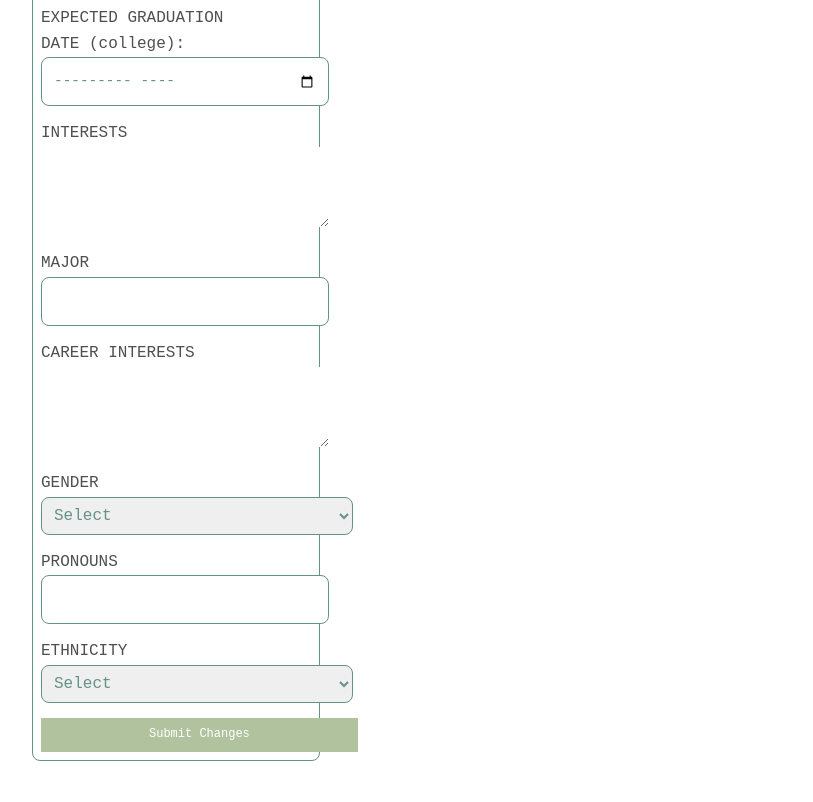
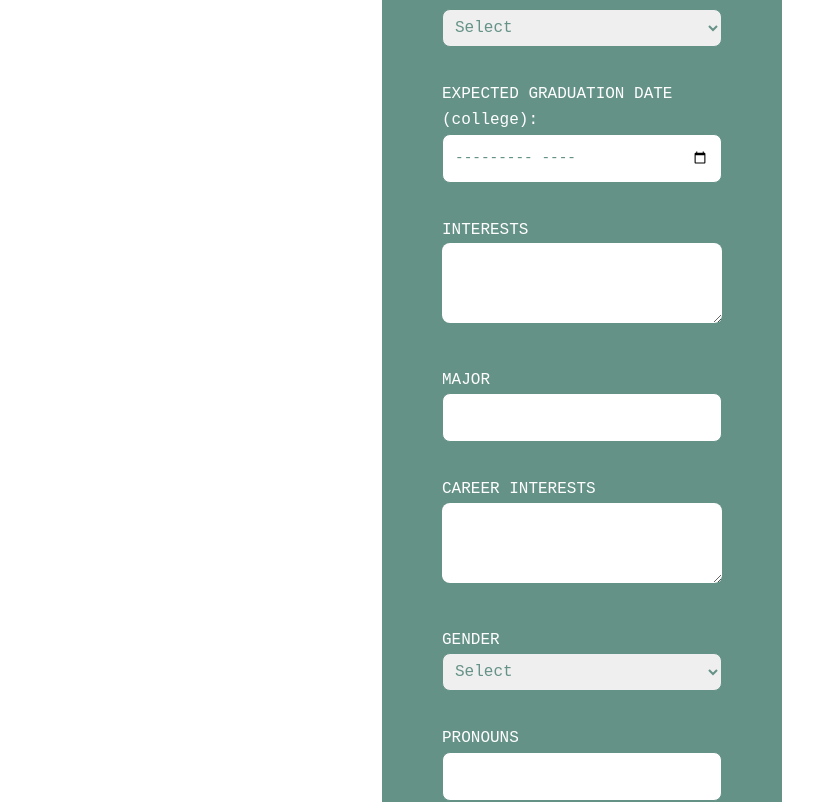
Before and after one commit to NetThi123/BitCamp2025, a React (Vite) app in the folder my-app/: page /me in a window 1280 px wide. Shown: the part 440-1242 px from the top of the page, without its empty margins (50-863 px from the left). Before the commit the page ends 1201 px from the top, so only its background shows below. Built offline with nearby package versions, Linux system fonts and the light colour scheme.

Commit message:
Fixed styling

```diff
--- a/my-app/src/pages/Me.jsx
+++ b/my-app/src/pages/Me.jsx
@@ -36,11 +36,11 @@ function Me() {
   };
 
   return (
-    <div className="container">
+    <div className="me-container">
       <h2 className="myInfoHead">MY INFO:</h2>
 
       {!submitted ? (
-        <form className="user-form" onSubmit={handleSubmit}>
+        <form className="me-user-form" onSubmit={handleSubmit}>
           <label>
             NAME:
             <br />
--- a/my-app/src/styles/MeStyle.css
+++ b/my-app/src/styles/MeStyle.css
@@ -1,34 +1,42 @@
-.container{
-    margin-left: 30rem;
+.me-container form{
+    padding-bottom: 3rem;
+    margin-left: 27rem;
+    margin-bottom: 10rem;
     align-items: center;
+    background-color:#659287;
+    width: 25rem;
 }
 
 .myInfoHead {
+    margin-top: 2rem;
     font-family: 'Montserrat', sans-serif;
     padding: 0.5rem;
+    color:#659287;
 }
 
-.user-form {
+.me-user-form {
     display: flex;
     flex-direction: column;
     gap: 15px;
 }
 
-.user-form, label{
-    border: black;
+.me-user-form, label{
     font-family:monospace;
     font-size: 1rem;
-    width: 200px;
+    width: 300px;
+    padding: 0.625rem;
+    color: white;
 }
 
-.user-form, input{
+.me-user-form, input{
     border-radius: 0.5rem;
     margin-top: 0.2rem;
     border: 1px solid #659287;
     padding: 8px;
     font-size: 0.75rem;
-    width: 18rem;
+    width: 17.5rem;
     font-family: monospace;
+    margin-left: 1rem;
 }
 
 .meInput{
@@ -45,10 +53,11 @@ input:focus {
 textarea{
     border-radius: 0.5rem;
     border:#659287;
-    width: 18rem;
+    width: 17.5rem;
     height:5rem;
     color:#659287;
     padding: 0.75rem;
+    font-size: 0.035rem;
 }
 
 select{
@@ -58,7 +67,7 @@ select{
     color:#659287;
     border: 1px solid #659287;
     size: 0.75rem;
-    width: 19.5rem;
+    width: 17.5rem;
 }
 
 select:focus {
@@ -72,13 +81,18 @@ textarea:focus{
 }
 
 .me-button{
+    margin-top: 2rem;
+    border-radius:0.5rem;
     background-color: #B1C29E;
-    width: 19.8rem;
+    width: 17.5rem;
+    height: 3rem;
+    font-size: 1rem;
 }
 
-.me-edit.button{
-    background-color:#B1C29E;
-    margin:1rem;
+.me-edit-button{
+    background-color:#659287;
+    width: 19rem;
+    border-radius:0.5rem;
 }
 
 .me-button:hover{
@@ -92,6 +106,9 @@ textarea:focus{
     padding: 3rem;
     margin-bottom: 5rem;
     border-radius: 0.5rem;
+    margin-left: 27rem;
+    width: 25rem;
+    border: 1px solid #659287;
 }
 
 
```
